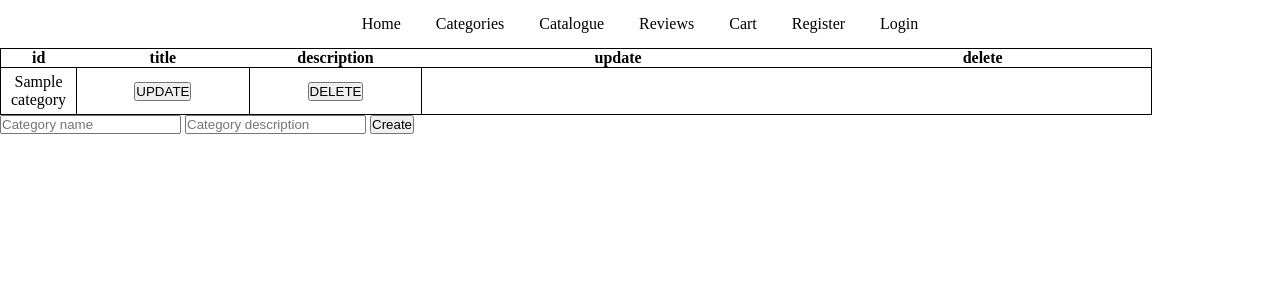
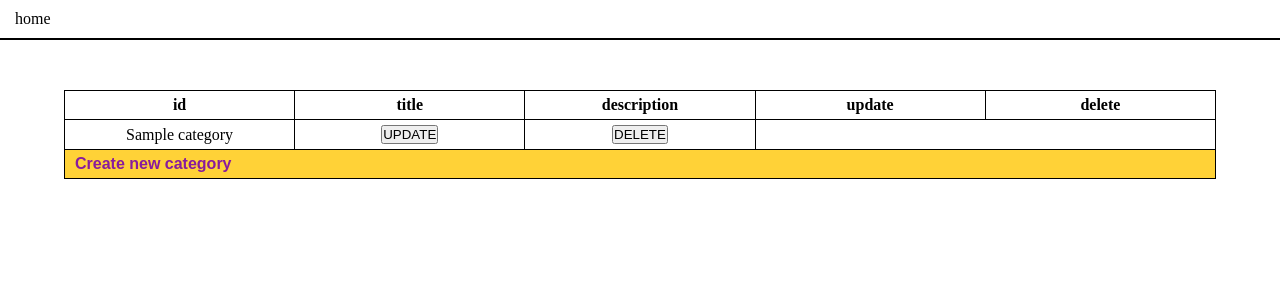
Before and after one commit to Mr-No-bo-dy/Stationery, a PHP site: the page made by app/resources/views/admin/categories/categories.php in a window 1280 px wide. Shown: the top 300 px of the page. Run offline with PHP 8.4, Linux system fonts and the light colour scheme; the template is opened without the code that fills it: most values are stand-ins (such as "Sample title", 1, 10 or a date in 2020).

Commit message:
add create and delete category

```diff
--- a/app/config/routes.php
+++ b/app/config/routes.php
@@ -4,6 +4,8 @@ $urlRoutes = [
     // URI => directory / controller / method
     '' => 'site/home/index',
     'home' => 'site/home/index',
+
+    'category' => 'site/category/index',
 
     'catalog' => "site/products/catalog",
     'productCard' => "site/products/productCard",
@@ -16,11 +18,13 @@ $urlRoutes = [
     'edit' => 'site/user/edit',
     'logout' => 'site/user/logout',
 
+    'adminCategory' => 'admin/category/index',
+    'adminDeleteCategory' => 'admin/category/deleteCategory',
+    'createCategory' => 'admin/category/create',
     'admin/home' => 'admin/user/index',
     'admin/logout' => 'admin/user/logout',
     'admin/users' => 'admin/user/getAll',
     'admin/edit' => 'admin/user/edit',
     'admin/delete' => 'admin/user/delete',
 
-    'categories' => 'admin/categories/index',
 ];
--- a/app/resources/css/styles.css
+++ b/app/resources/css/styles.css
@@ -7,6 +7,8 @@
 
 nav {
     padding: 10px 15px;
+    border-bottom: 2px solid #000;
+    margin-bottom: 50px;
 }
 
 nav ul {
@@ -27,7 +29,8 @@ tr {
     border: black .5px solid;
 }
 
-td {
+td,
+th {
     padding: 5px 10px;
     width: 15%;
     border-left: black .5px solid;
@@ -88,3 +91,22 @@ ul, ol {
 .productCard{
     padding: 15px;
 }
+
+.categoriesTable {
+    margin: auto;
+}
+
+.text-left {
+    text-align: left;
+    background: #ffd237;
+}
+
+.text-left a {
+    color: #881b9e;
+    font-family: "Arial", "Times New Roman";
+    font-weight: bold;
+}
+
+.text-left a:hover {
+    color: #000000;
+}
--- a/app/resources/views/admin/categories/categories.php
+++ b/app/resources/views/admin/categories/categories.php
@@ -1,7 +1,7 @@
-<?php require_once 'app/resources/views/site/components/header.php' ?>
+<?php require_once 'app/resources/views/admin/components/header.php' ?>
 
 <main>
-    <table>
+    <table class="categoriesTable">
         <tr>
             <th>id</th>
             <th>title</th>
@@ -14,16 +14,14 @@
                 <?php foreach ($category as $column) { ?>
                     <td><?= $column ?></td>
                 <?php } ?>
-                <td><form action="" method="post"><button type="submit">UPDATE</button></form></td>
-                <td><form action="" method="post"><button type="submit">DELETE</button></form></td>
+                <td><form action="updateCategories" method="post"><button type="submit">UPDATE</button></form></td>
+                <td><form action="adminDeleteCategories" method="post"><button type="submit" name="categoryId" value="<?= $category['id'] ?>" >DELETE</button></form></td>
             </tr>
         <?php } ?>
+        <tr>
+            <td colspan="5" class="text-left"><a href="createCategory">Create new category</a></td>
+        </tr>
     </table>
-    <form action="/stationery/categories" method="post">
-        <input type="text" name="categoryName" placeholder="Category name">
-        <input type="text" name="categoryDescription" placeholder="Category description">
-        <button type="submit">Create</button>
-    </form>
 </main>
 
-<?php require_once 'app/resources/views/site/components/footer.php' ?>
+<?php require_once 'app/resources/views/admin/components/footer.php' ?>
--- a/app/resources/views/site/components/header.php
+++ b/app/resources/views/site/components/header.php
@@ -14,7 +14,7 @@
         <nav>
             <ul class="head_menu">
                 <li><a class="head_link" href="home">Home</a></li>
-                <li><a class="head_link" href="categories">Categories</a></li>
+                <li><a class="head_link" href="category">Categories</a></li>
                 <li><a class="head_link" href="catalog">Catalogue</a></li>
                 <li><a class="head_link" href="reviews">Reviews</a></li>
                 <li><a class="head_link" href="cart">Cart</a></li>
```
Also changed, not shown: app/controllers/admin/CategoriesController.php (deleted, +0 -19 lines), app/controllers/admin/CategoryController.php (added, +37 -0 lines), app/controllers/site/CategoryController.php (added, +15 -0 lines), app/models/Category.php (renamed from app/models/Categories.php, +8 -1 lines), app/resources/views/admin/categories/createCategory.php (added, +17 -0 lines), app/resources/views/site/categories/categories.php (added, +27 -0 lines).
